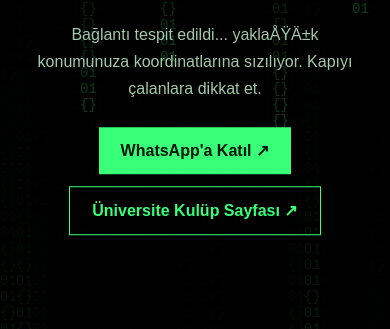
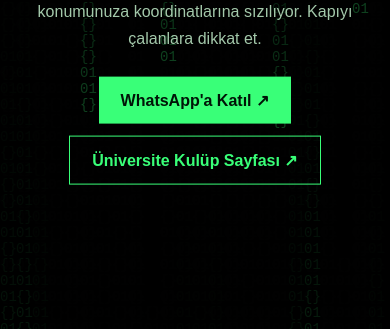
Before and after one commit to HititClubSite/club-site, a website: page index.html in a window 390 px wide. Shown: the part 515-844 px from the top of the page. Drawn offline with Linux system fonts and the light colour scheme; no server answers.

Commit message:
Raise landing content further

```diff
--- a/site.css
+++ b/site.css
@@ -3,3 +3,4 @@
 .logo{width:min(340px,72vw);height:min(340px,72vw);mix-blend-mode:screen;filter:drop-shadow(0 0 28px #39ff7899)}
 .actions{display:flex;justify-content:center;align-items:center;gap:12px;flex-wrap:wrap}.button.secondary{background:transparent;color:#39ff78;border:1px solid #39ff78}
 main{transform:translateY(-7vh)}@media (max-width:600px){main{transform:translateY(-4vh)}}
+main{transform:translateY(-15vh)}@media (max-width:600px){main{transform:translateY(-10vh)}}
```
